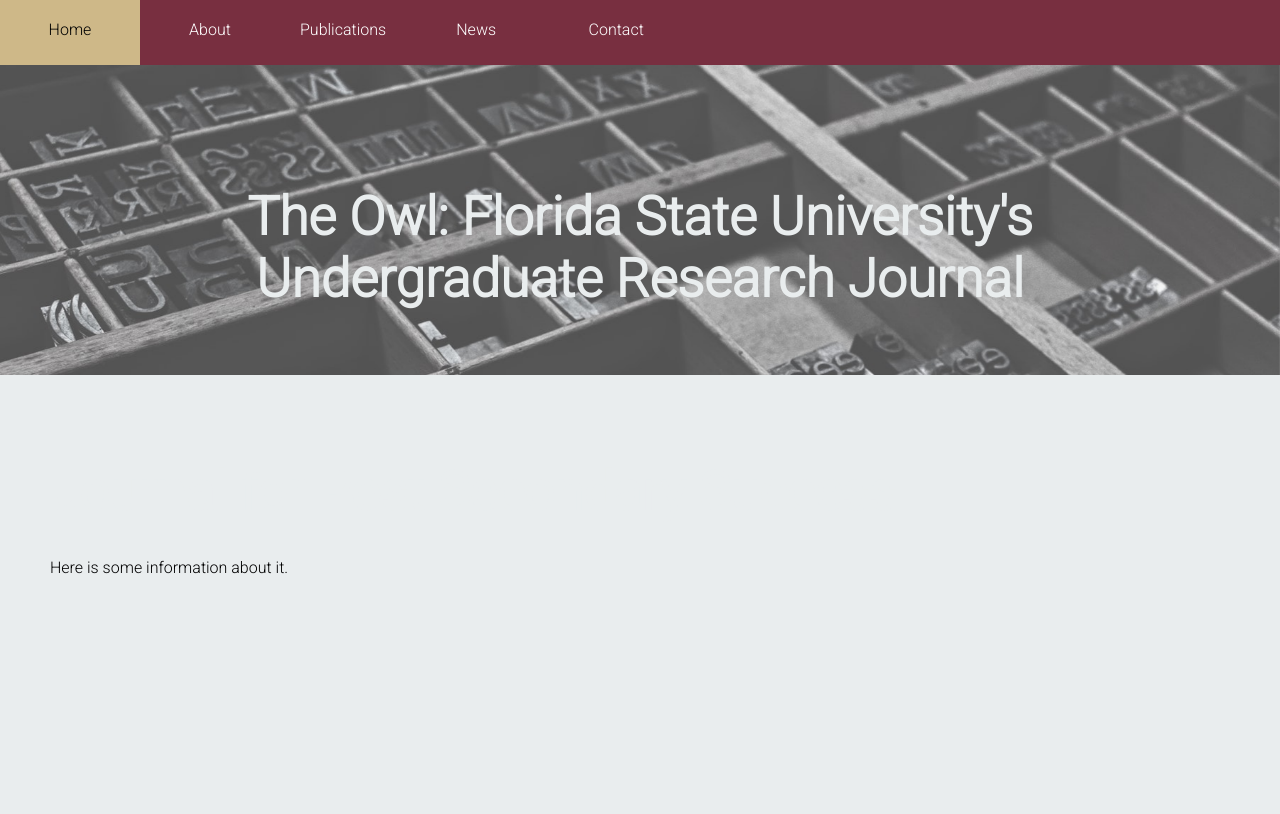
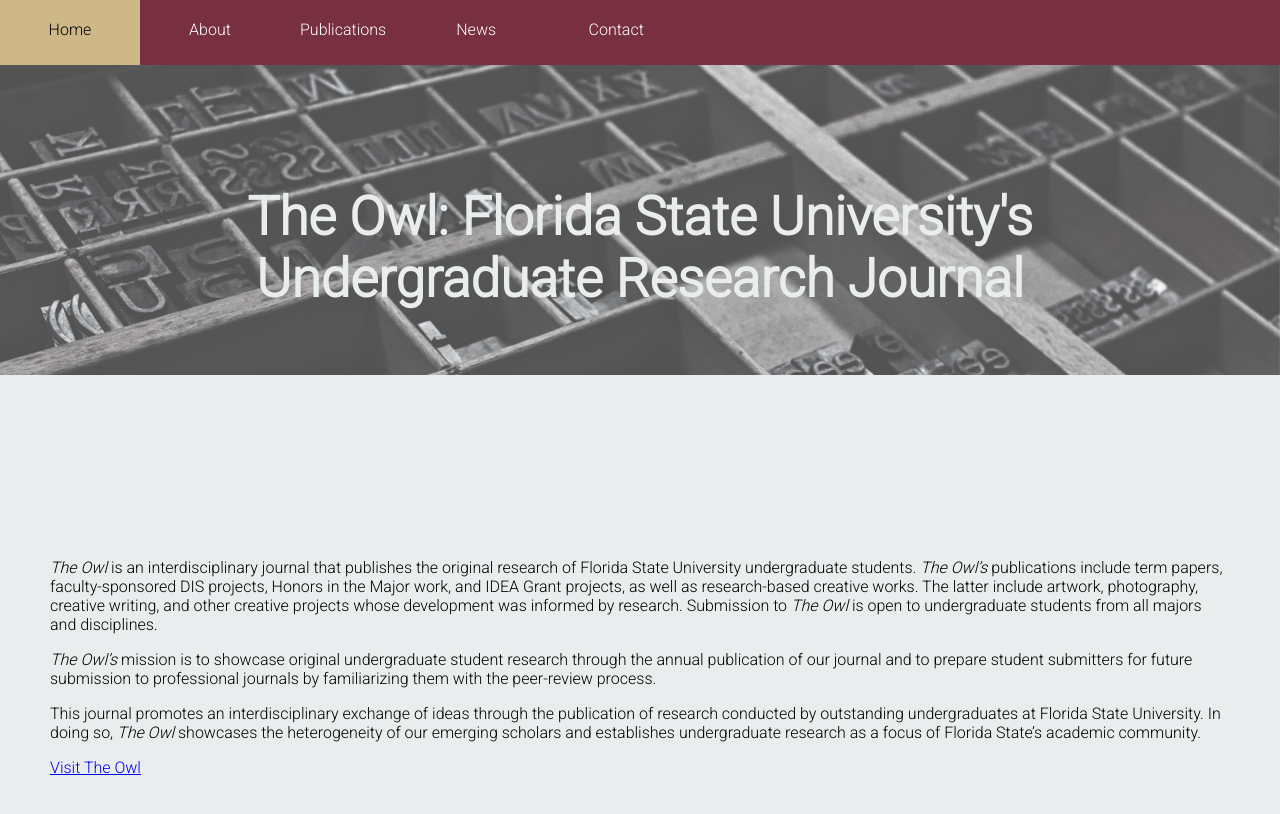
Before and after one commit to fsulibpub/fsulibpub.github.io, a Jekyll site: the page built from _journals/theowl.md, in a window 1280 px wide. Shown: the top 814 px of the page. Built offline with Jekyll 4.4.1, drawn with Linux system fonts in a browser that asks for light colours.

Commit message:
added description and link

```diff
--- a/_journals/theowl.md
+++ b/_journals/theowl.md
@@ -1,11 +1,17 @@
 ---
 layout: default
 title: "The Owl: Florida State University's Undergraduate Research Journal"
-description: "short description of the journal"
+description: "*The Owl* is a peer-reviewed publication of research articles written by Florida State University undergraduates, and is published by student editors in partnership with FSU's Center for Undergraduate Research and Academic Engagement."
 permalink: /journals/theowl/
 image: journals/journalOWL.png
 ---
 
-# Journal for Post Secondary Success
+# The Owl
 
-Here is some information about it.
+*The Owl* is an interdisciplinary journal that publishes the original research of Florida State University undergraduate students. *The Owl's* publications include term papers, faculty-sponsored DIS projects, Honors in the Major work, and IDEA Grant projects, as well as research-based creative works. The latter include artwork, photography, creative writing, and other creative projects whose development was informed by research. Submission to *The Owl* is open to undergraduate students from all majors and disciplines.
+
+*The Owl’s* mission is to showcase original undergraduate student research through the annual publication of our journal and to prepare student submitters for future submission to professional journals by familiarizing them with the peer-review process.
+
+This journal promotes an interdisciplinary exchange of ideas through the publication of research conducted by outstanding undergraduates at Florida State University. In doing so, *The Owl* showcases the heterogeneity of our emerging scholars and establishes undergraduate research as a focus of Florida State's academic community.
+
+[Visit The Owl](https://journals.flvc.org/owl/index "The Owl homepage")
```
